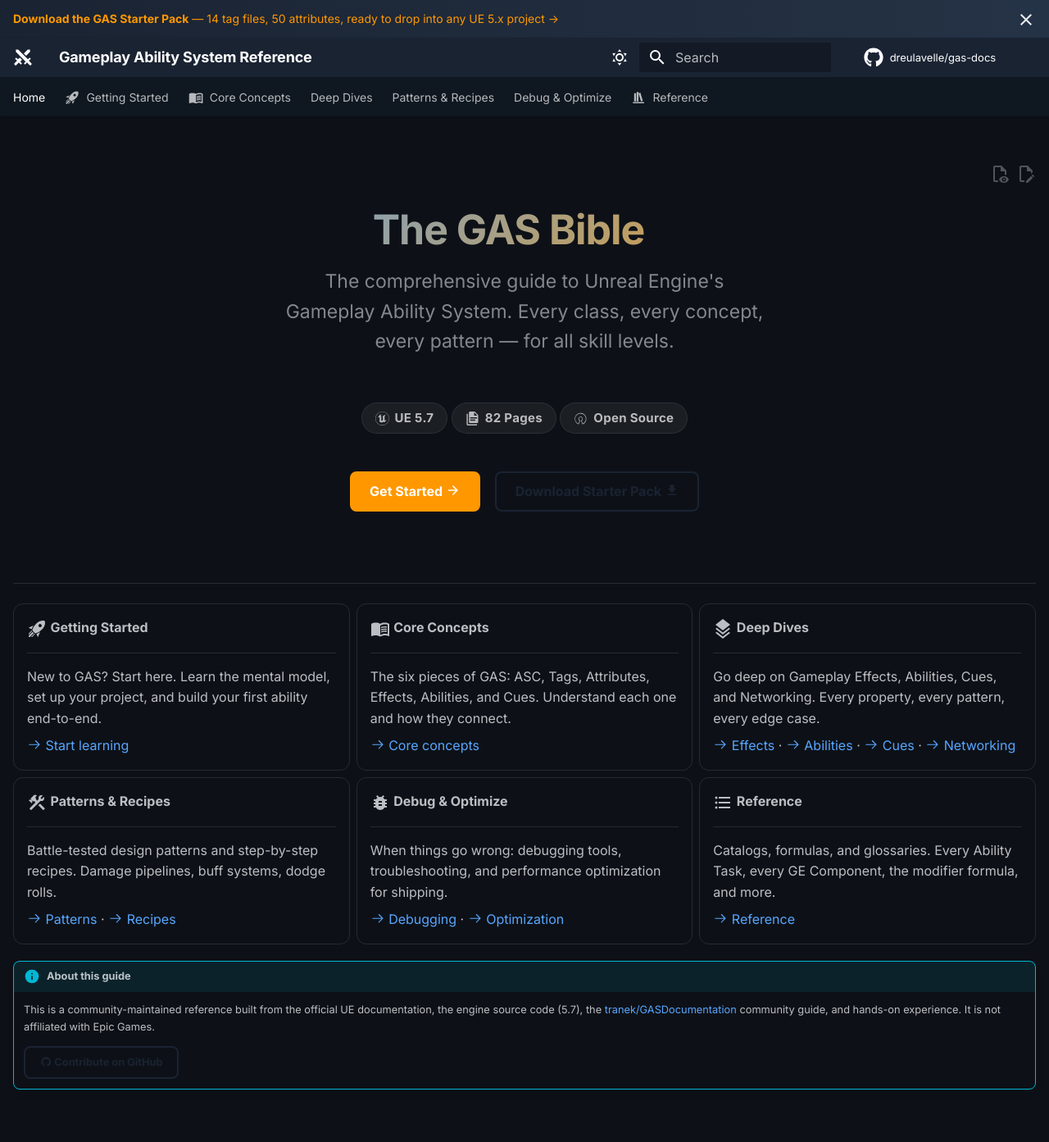
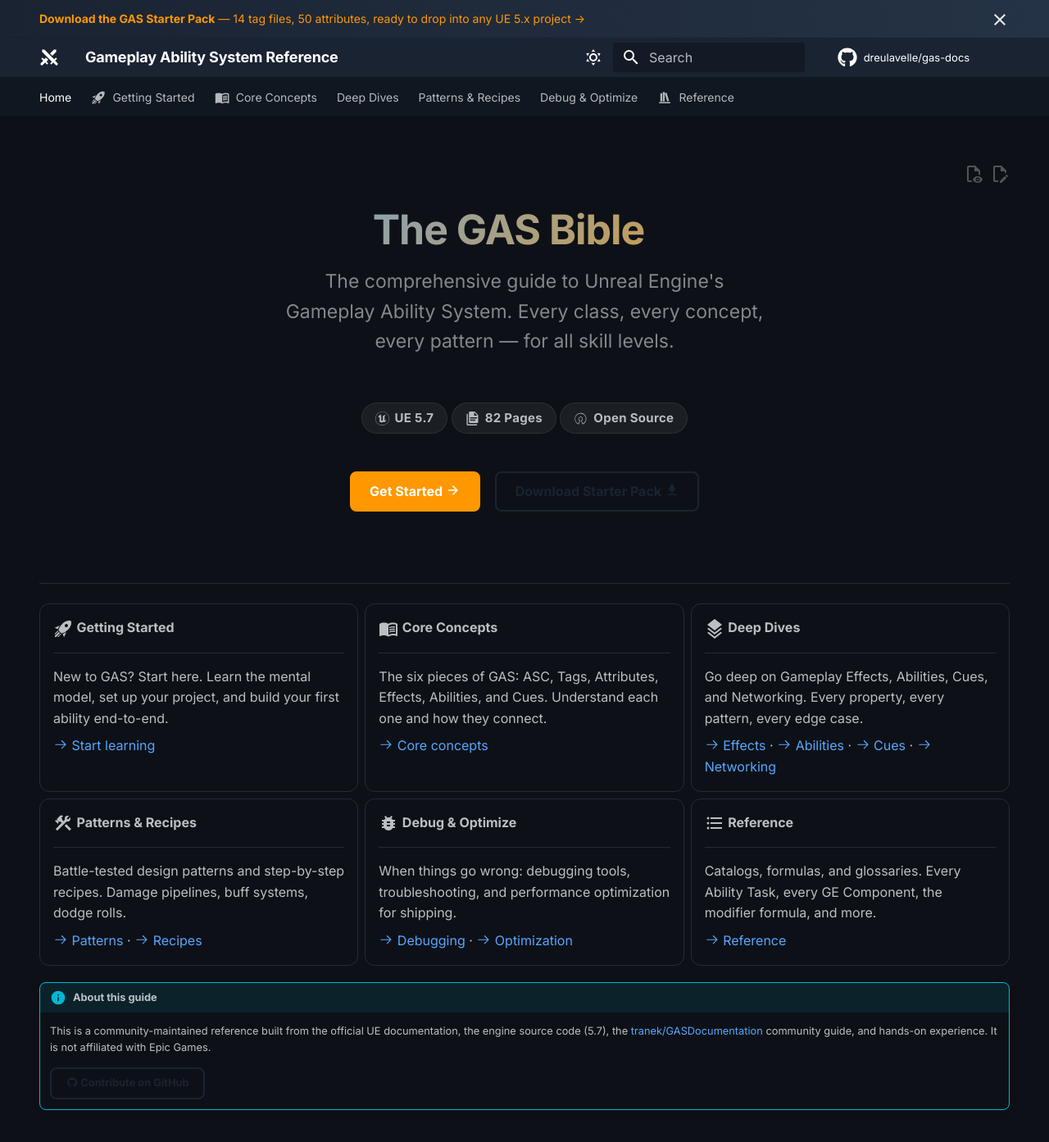
Before and after one commit to dreulavelle/gas-docs, an MkDocs documentation site: the page built from docs/index.md, in a window 1280 px wide and 1400 px high. Shown: the top 1393 px of the window at 82% size. Built offline with MkDocs 1.6.1 and Material for MkDocs 9.7.7, drawn with Linux system fonts in a browser that asks for light colours; comment, search, counter and statistics services are not loaded.

Commit message:
fix: use 95% width instead of fixed rem value

```diff
--- a/docs/stylesheets/extra.css
+++ b/docs/stylesheets/extra.css
@@ -135,7 +135,7 @@
 
 /* Wider layout — theme hardcodes 61rem, override with !important */
 .md-grid {
-  max-width: 85rem !important; /* ~1360px, fits 1440p with breathing room */
+  max-width: 95% !important;
 }
 
 /* Better heading hierarchy */
```
